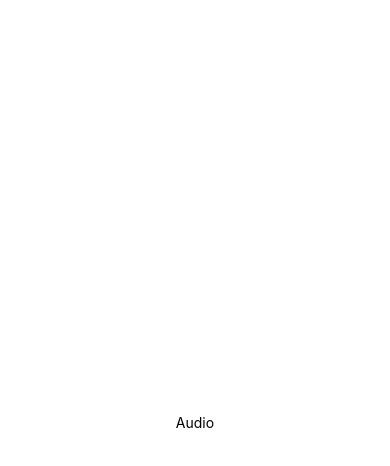
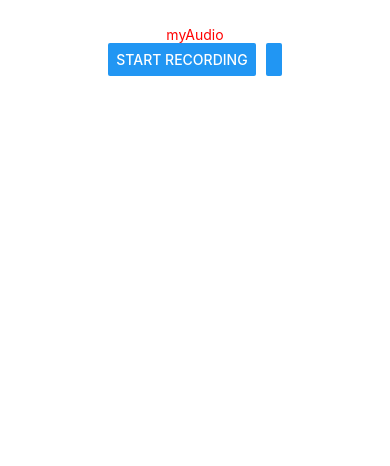
Before and after one commit to PetroMazuryk/expo-audio, a React Native app: screen / in a window 390 px wide. Shown: the top 466 px of the page. Built offline with nearby package versions, Linux system fonts and the light colour scheme.

Commit message:
added recording

```diff
--- a/App.js
+++ b/App.js
@@ -1,11 +1,87 @@
-import { StatusBar } from "expo-status-bar";
-import { StyleSheet, Text, View } from "react-native";
+import React, { useState } from "react";
+import { StyleSheet, Text, View, Button } from "react-native";
+import { Audio } from "expo-av";
 
 export default function App() {
+  const [recording, setRecording] = useState();
+  const [recordings, setRecordings] = useState([]);
+
+  async function startRecording() {
+    try {
+      const perm = await Audio.requestPermissionsAsync();
+      if (perm.status === "granted") {
+        await Audio.setAudioModeAsync({
+          allowsRecordingIOS: true,
+          playsInSilentModeIOS: true,
+        });
+        const { recording } = await Audio.Recording.createAsync(
+          Audio.RECORDING_OPTIONS_PRESET_HIGH_QUALITY
+        );
+        setRecording(recording);
+      }
+    } catch (err) {}
+  }
+
+  async function stopRecording() {
+    setRecording(undefined);
+
+    await recording.stopAndUnloadAsync();
+    let allRecordings = [...recordings];
+    const { sound, status } = await recording.createNewLoadedSoundAsync();
+    allRecordings.push({
+      sound: sound,
+      duration: getDurationFormatted(status.durationMillis),
+      file: recording.getURI(),
+    });
+
+    setRecordings(allRecordings);
+  }
+
+  function getDurationFormatted(milliseconds) {
+    const minutes = milliseconds / 1000 / 60;
+    const seconds = Math.round((minutes - Math.floor(minutes)) * 60);
+    return seconds < 10
+      ? `${Math.floor(minutes)}:0${seconds}`
+      : `${Math.floor(minutes)}:${seconds}`;
+  }
+
+  function getRecordingLines() {
+    return recordings.map((recordingLine, index) => {
+      return (
+        <View key={index} style={styles.row}>
+          <Text style={styles.fill}>
+            Recording #{index + 1} | {recordingLine.duration}
+          </Text>
+          <Button
+            color={"green"}
+            borderRadius={16}
+            onPress={() => recordingLine.sound.replayAsync()}
+            title="Play"
+          ></Button>
+        </View>
+      );
+    });
+  }
+
+  function clearRecordings() {
+    setRecordings([]);
+  }
+
   return (
     <View style={styles.container}>
-      <Text>Audio</Text>
-      <StatusBar style="auto" />
+      <Text style={styles.textAudio}>myAudio</Text>
+      <View style={styles.wrapper}>
+        <Button
+          title={recording ? "Stop Recording" : "Start Recording\n"}
+          onPress={recording ? stopRecording : startRecording}
+        />
+        <Button
+          title={recordings.length > 0 ? "\nClear Recordings" : ""}
+          onPress={clearRecordings}
+        />
+      </View>
+
+      {getRecordingLines()}
     </View>
   );
 }
@@ -15,6 +91,26 @@ const styles = StyleSheet.create({
     flex: 1,
     backgroundColor: "#fff",
     alignItems: "center",
+    marginTop: 26,
+  },
+  row: {
+    flexDirection: "row",
+    alignItems: "center",
     justifyContent: "center",
+    marginLeft: 10,
+    marginRight: 40,
+  },
+
+  fill: {
+    flex: 1,
+    margin: 15,
+    borderRadius: 20,
+  },
+  textAudio: {
+    color: "red",
+  },
+  wrapper: {
+    flexDirection: "row",
+    gap: 10,
   },
 });
```
Also changed, not shown: package.json (+9 -3 lines), 2 other files (tests, documents, lock files or other folders).
